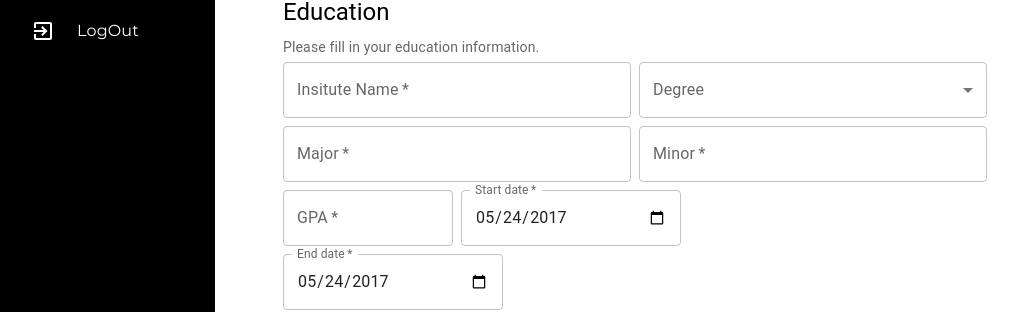
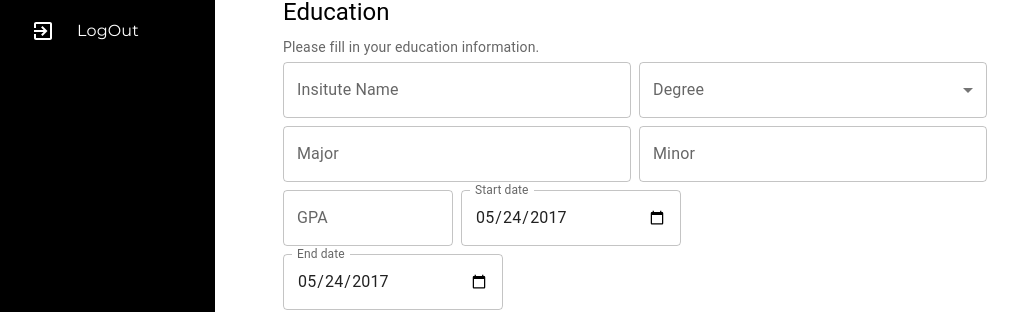
Before and after one commit to vsarunhah/ntr, a React (Create React App) app in the folder client/: page /sampleForm in a window 1280 px wide. Shown: the part 477-789 px from the top of the page, without its empty margins (5-1023 px from the left). Built offline with nearby package versions, Linux system fonts and the light colour scheme.

Commit message:
multiple stuff

```diff
--- a/client/src/components/sampleForm.js
+++ b/client/src/components/sampleForm.js
@@ -279,7 +279,7 @@ function SampleForm () {
                 <TextField name='university'
                 onChange={event => handleEducationChange(event, index)}
                 value={form.name}
-                placeholder="Purdue University" label="Insitute Name" variant="outlined" fullWidth required
+                placeholder="Purdue University" label="Insitute Name" variant="outlined" fullWidth
                 />
                 </Grid>
                 <Grid xs={12} sm={6} item>
@@ -289,30 +289,29 @@ function SampleForm () {
                       labelId="demo-simple-select-label"
                       id="demo-simple-select"
                       label="Degree"
-                      required
                       name='degree'
                       placeholder='Degree'
                       onChange={event => handleEducationChange(event, index)}
-                      value={form.age}
+                      //value={educations.degree}
                     >
-                      <MenuItem value={10}>Bachelors</MenuItem>
-                      <MenuItem value={20}>Masters</MenuItem>
-                      <MenuItem value={30}>PHD</MenuItem>
+                      <MenuItem value={educations.degree} >Bachelors</MenuItem>
+                      <MenuItem value={educations.degree} >Masters</MenuItem>
+                      <MenuItem value={educations.degree} >PHD</MenuItem>
                     </Select>
                   </FormControl>
                 </Grid>
                 <Grid item xs={12} sm={6}>
-                  <TextField placeholder="Software Engineering" label="Major" variant="outlined" fullWidth  required
+                  <TextField placeholder="Software Engineering" label="Major" variant="outlined" fullWidth
                 name='major'
                 onChange={event => handleEducationChange(event, index)}
                 value={form.name}/>
                 </Grid>
                 <Grid item xs={12} sm={6}>
-                  <TextField name = "minor" placeholder="Art and Design Studio" label="Minor" variant="outlined" fullWidth required value={educations.minor}
+                  <TextField name = "minor" placeholder="Art and Design Studio" label="Minor" variant="outlined" fullWidth value={educations.minor}
                 onChange={event => handleEducationChange(event, index)}/>
                 </Grid>
                 <Grid item xs={6} sm={3}>
-                  <TextField name = "gpa" type="number" placeholder="4.0" label="GPA" variant="outlined" fullWidth  required value={educations.gpa}
+                  <TextField name = "gpa" type="number" placeholder="4.0" label="GPA" variant="outlined" fullWidth  value={educations.gpa}
                 onChange={event => handleEducationChange(event, index)}/>
                 </Grid>
                 <Grid item xs={12} sm={6}>
@@ -321,7 +320,7 @@ function SampleForm () {
                     label="Start date"
                     type="date"
                     name="start_date"
-                    required value={educations.start_date}
+                    value={educations.start_date}
                     onChange={event => handleEducationChange(event, index)}
                     defaultValue="2017-05-24"
                     sx={{ width: 220 }}
@@ -336,7 +335,7 @@ function SampleForm () {
                     label="End date"
                     type="date"
                     name="end_date"
-                    required value={educations.end_date}
+                    value={educations.end_date}
                     onChange={event => handleEducationChange(event, index)}
                     defaultValue="2017-05-24"
                     sx={{ width: 220 }}
@@ -346,18 +345,6 @@ function SampleForm () {
                   />
                 </Grid>
               </Grid>
-              {/* <input
-                name='university'
-                placeholder='University'
-                onChange={event => handleEducationChange(event, index)}
-                value={form.name}
-              />
-              <input
-                name='degree'
-                placeholder='Degree'
-                onChange={event => handleEducationChange(event, index)}
-                value={form.age}
-              /> */}
               <Grid item xs={12} sm={6}>
                 <Button onClick={() => removeEducations(index)} color="primary" startIcon={<RemoveCircleOutlineRoundedIcon />}> </Button>
               </Grid>
@@ -399,7 +386,7 @@ function SampleForm () {
               variant="outlined" fullWidth
               name='title'
               onChange={event => handleExperienceChange(event, index)}
-              value={form.name}
+              //value={}
             />
             </Grid>
             <Grid item xs={12} sm={6}>
@@ -538,36 +525,34 @@ function SampleForm () {
         Skills
       </Typography>
       <Typography variant="body2" color="textSecondary" component="p" gutterBottom>
-        Please fill in your skills.
+        Please fill in any links you would like to share.
       </Typography>
       {skills.map((form, index) => {
           return (
 
         <div key={index}>
-
       <Grid container spacing={1}>
         <Grid item xs={12} sm={6} >
-          <TextField placeholder="Java" label="Skills" variant="outlined" fullWidth required value={profile.skills}
+          <TextField name = 'skill' placeholder="Java" label="Skills" variant="outlined" fullWidth required value={profile.skills.push}
            onChange={event => handleSkillChange(event, index)}/>
         </Grid>
-
         <Grid item xs={12} sm={6}>
                 <Button onClick={() => removeSkills(index)} color="primary" startIcon={<RemoveCircleOutlineRoundedIcon />}> </Button>
               </Grid>
         </Grid>
+        <Box my={1}>
+        </Box>
+        </div>
 
-        </div>
           )
         })}
         </form>
 
-    <Grid item xs={12} sm={6}>
+        <Grid item xs={12} sm={6}>
         <Button onClick={addSkills} color="primary" startIcon={<AddCircleOutlineRoundedIcon />}> </Button>
       </Grid>
 
-
-
-      <Box my={10}>
+        <Box my={10}>
       </Box>
 
 
@@ -607,6 +592,8 @@ function SampleForm () {
         <Button onClick={submit} variant="contained" color="primary">Submit </Button>
       </Grid>
       </Grid>
+      <Box my={1}>
+        </Box>
     </div>
     </Grid>
   );
```
Also changed, not shown: client/src/pages/Profile/Profile.tsx (+4 -5 lines).
